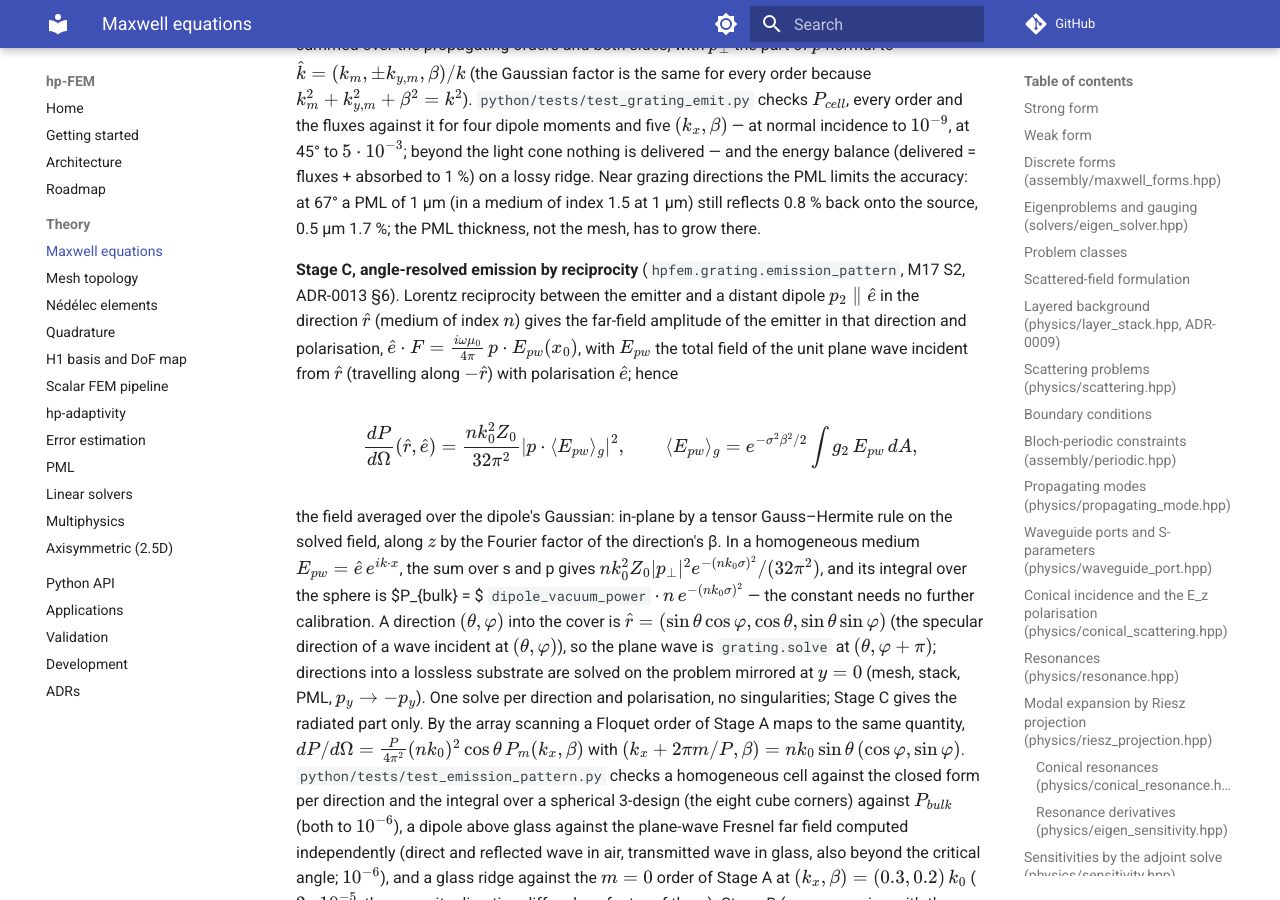
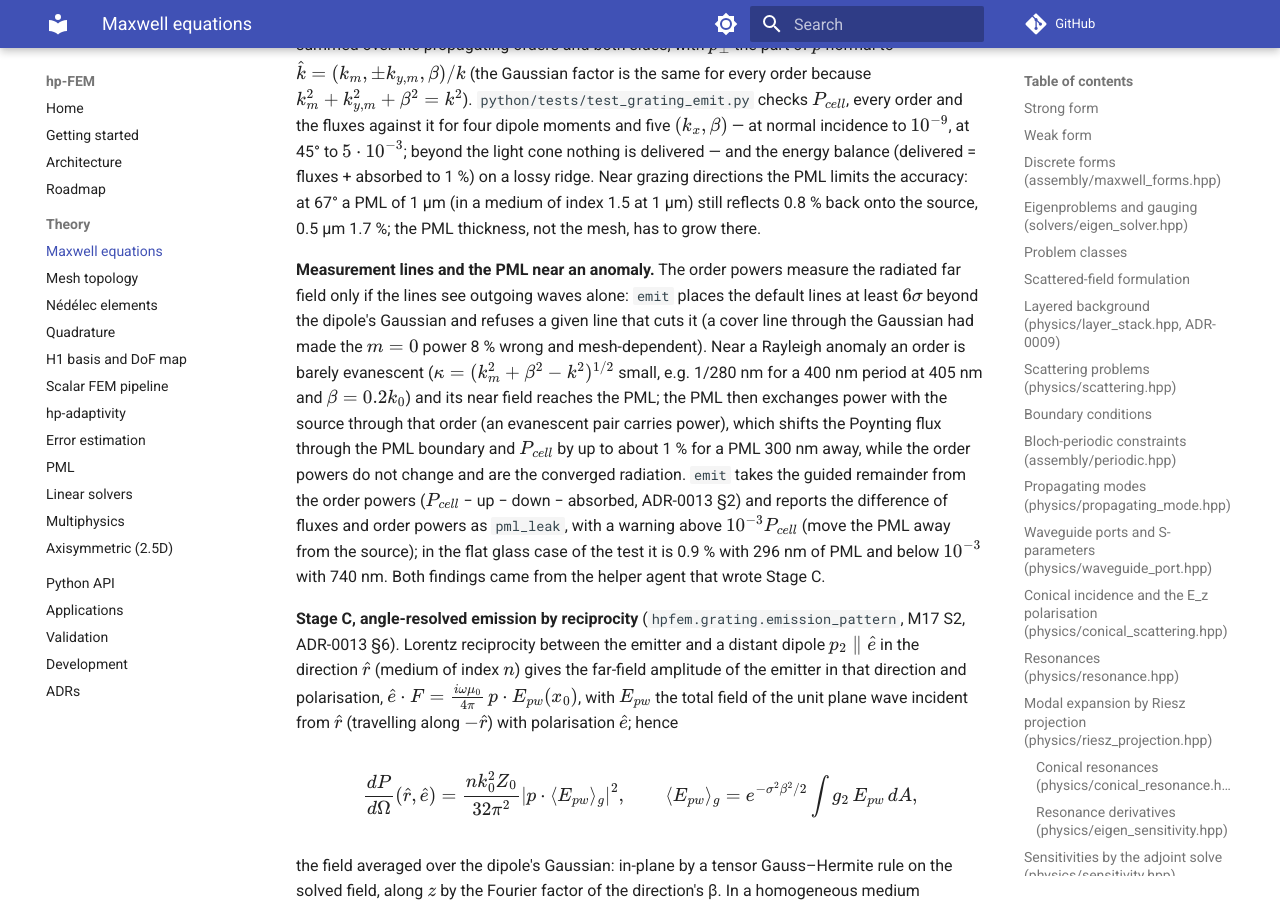
Before and after one commit to PhotonPower/hp-FEM, an MkDocs documentation site: the page built from docs/theory/maxwell.md, in a window 1280 px wide and 900 px high, scrolled down 31875 px. Built offline with MkDocs 1.6.1 and Material for MkDocs 9.7.7, drawn with Linux system fonts in a browser that asks for light colours; comment, search, counter and statistics services are not loaded.

```diff
--- a/docs/theory/maxwell.md
+++ b/docs/theory/maxwell.md
@@ -1437,6 +1437,21 @@ directions the PML limits the accuracy: at 67° a PML of 1 µm (in a medium of i
 1 µm) still reflects 0.8 % back onto the source, 0.5 µm 1.7 %; the PML thickness, not the mesh,
 has to grow there.
 
+**Measurement lines and the PML near an anomaly.** The order powers measure the radiated far
+field only if the lines see outgoing waves alone: `emit` places the default lines at least
+$6\sigma$ beyond the dipole's Gaussian and refuses a given line that cuts it (a cover line through
+the Gaussian had made the $m = 0$ power 8 % wrong and mesh-dependent). Near a Rayleigh anomaly an
+order is barely evanescent ($\kappa = (k_m^2 + \beta^2 - k^2)^{1/2}$ small, e.g. 1/280 nm for a
+400 nm period at 405 nm and $\beta = 0.2k_0$) and its near field reaches the PML; the PML then
+exchanges power with the source through that order (an evanescent pair carries power), which
+shifts the Poynting flux through the PML boundary and $P_{cell}$ by up to about 1 % for a PML
+300 nm away, while the order powers do not change and are the converged radiation. `emit` takes
+the guided remainder from the order powers ($P_{cell}$ − up − down − absorbed, ADR-0013 §2) and
+reports the difference of fluxes and order powers as `pml_leak`, with a warning above
+$10^{-3}P_{cell}$ (move the PML away from the source); in the flat glass case of the test it is
+0.9 % with 296 nm of PML and below $10^{-3}$ with 740 nm. Both findings came from the helper
+agent that wrote Stage C.
+
 **Stage C, angle-resolved emission by reciprocity** (`hpfem.grating.emission_pattern`, M17
 S2, ADR-0013 §6). Lorentz reciprocity between the emitter and a distant dipole $p_2 \parallel
 \hat e$ in the direction $\hat r$ (medium of index $n$) gives the far-field amplitude of the
```
Also changed, not shown: CHANGELOG.md (+3 -1 lines).
